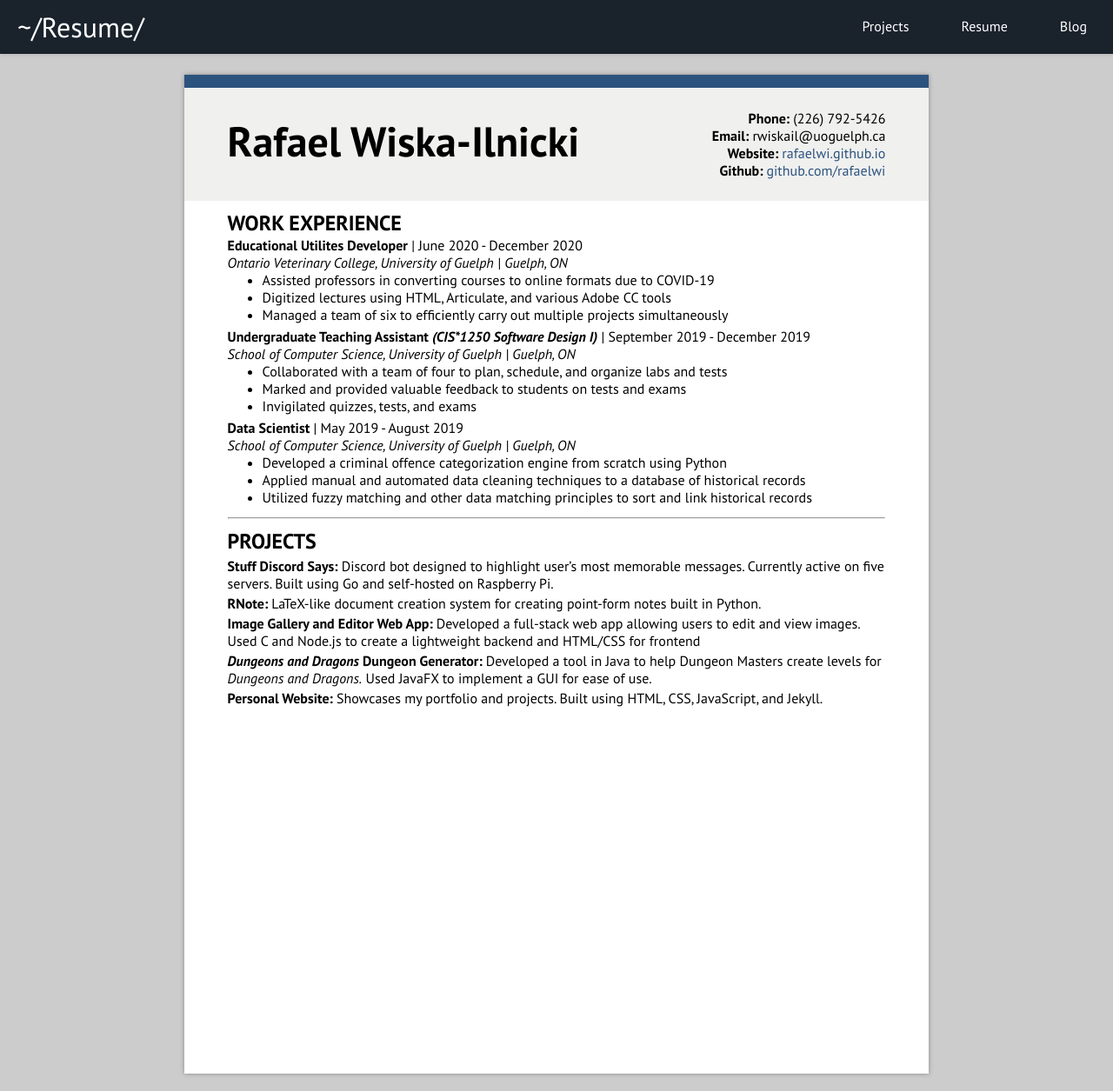
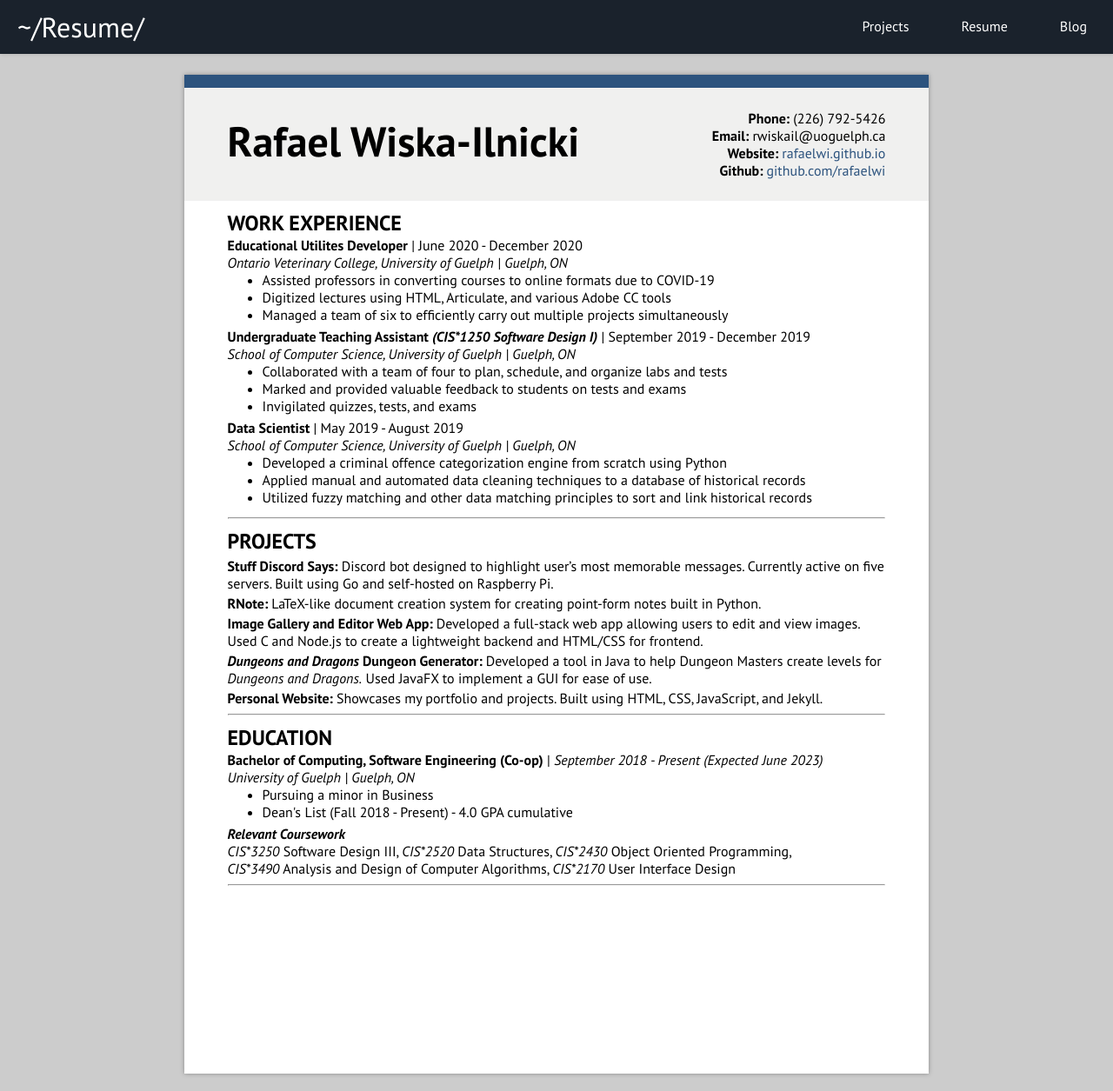
Before and after one commit to rafaelwi/rafaelwi.github.io, a Jekyll site: the page built from resume.html, in a window 1280 px wide. Shown: the whole page at 87% size. Built offline with Jekyll 4.4.1, drawn with Linux system fonts in a browser that asks for light colours.

Commit message:
3/4 Resume sections

```diff
--- a/_layouts/resume.html
+++ b/_layouts/resume.html
@@ -110,7 +110,7 @@
             point-form notes built in Python.</p>
           <p><b>Image Gallery and Editor Web App: </b> Developed a full-stack
           web app allowing users to edit and view images. Used C and Node.js to
-          create a lightweight backend and HTML/CSS for frontend</p>
+          create a lightweight backend and HTML/CSS for frontend.</p>
           <p><b><i>Dungeons and Dragons</i> Dungeon Generator: </b> Developed a
           tool in Java to help Dungeon Masters create levels for <i>Dungeons
             and Dragons.</i> Used JavaFX to implement a GUI for ease of use.</p>
@@ -118,6 +118,32 @@
           Built using HTML, CSS, JavaScript, and Jekyll.</p>
         </div>
 
+        <hr>
+
+        <div class="education">
+          <h2>EDUCATION</h2>
+          <p><b>Bachelor of Computing, Software Engineering (Co-op)</b> | <i>September 2018 - Present (Expected June 2023)</i></p>
+          <p><i>University of Guelph | Guelph, ON</i></p>
+          <ul>
+            <li>Pursuing a minor in Business</li>
+            <li>Dean's List (Fall 2018 - Present) - 4.0 GPA cumulative</li>
+          </ul>
+
+          <p><b><i>Relevant Coursework</i></b></p>
+          <p>
+            <i>CIS*3250 </i> Software Design III,
+            <i>CIS*2520</i> Data Structures,
+            <i>CIS*2430</i> Object Oriented Programming,
+            <br>
+            <i>CIS*3490</i> Analysis and Design of Computer Algorithms,
+            <i>CIS*2170</i> User Interface Design
+          </p>
+        </div>
+
+        <hr>
+
+
+
       </div>
     </div>
 
```
